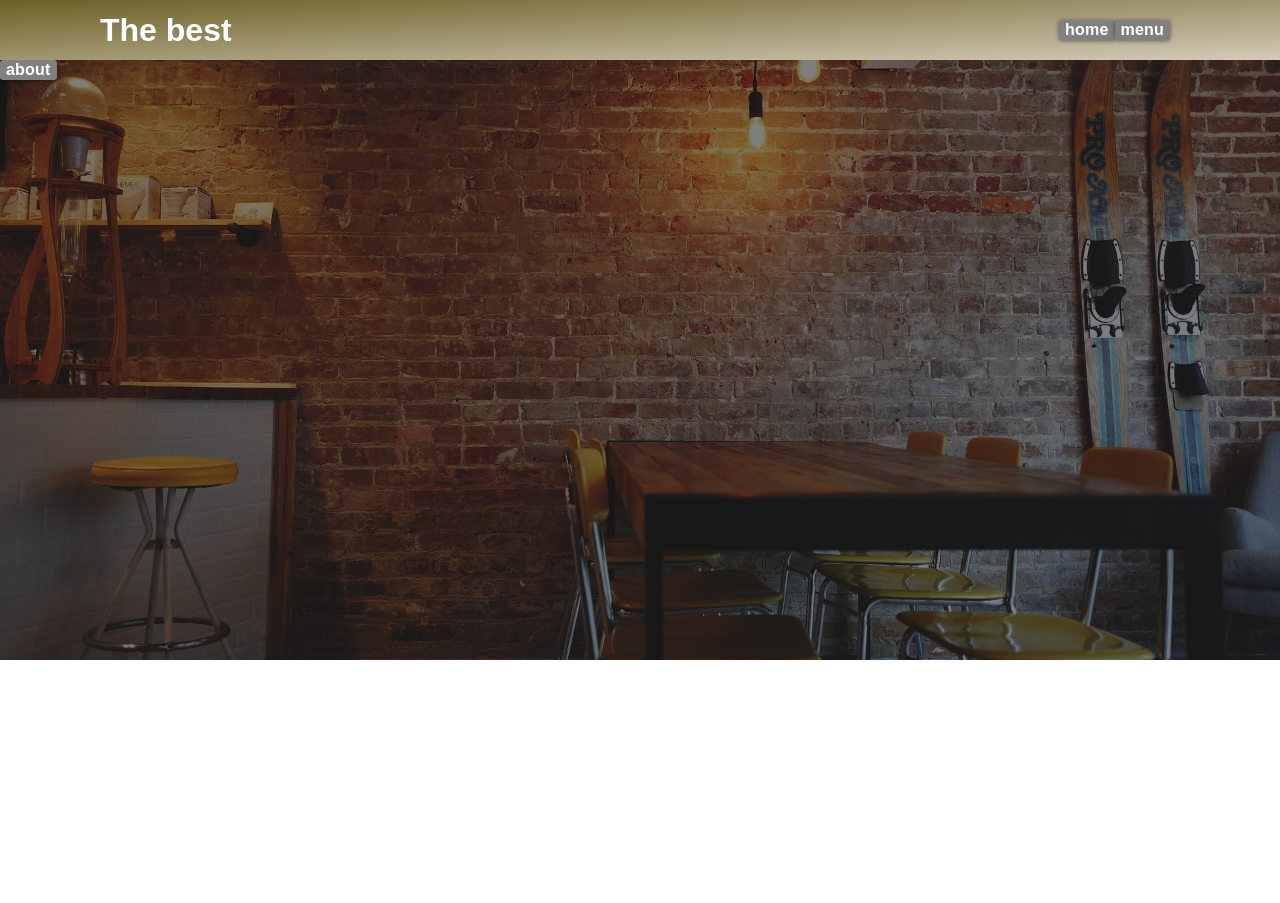
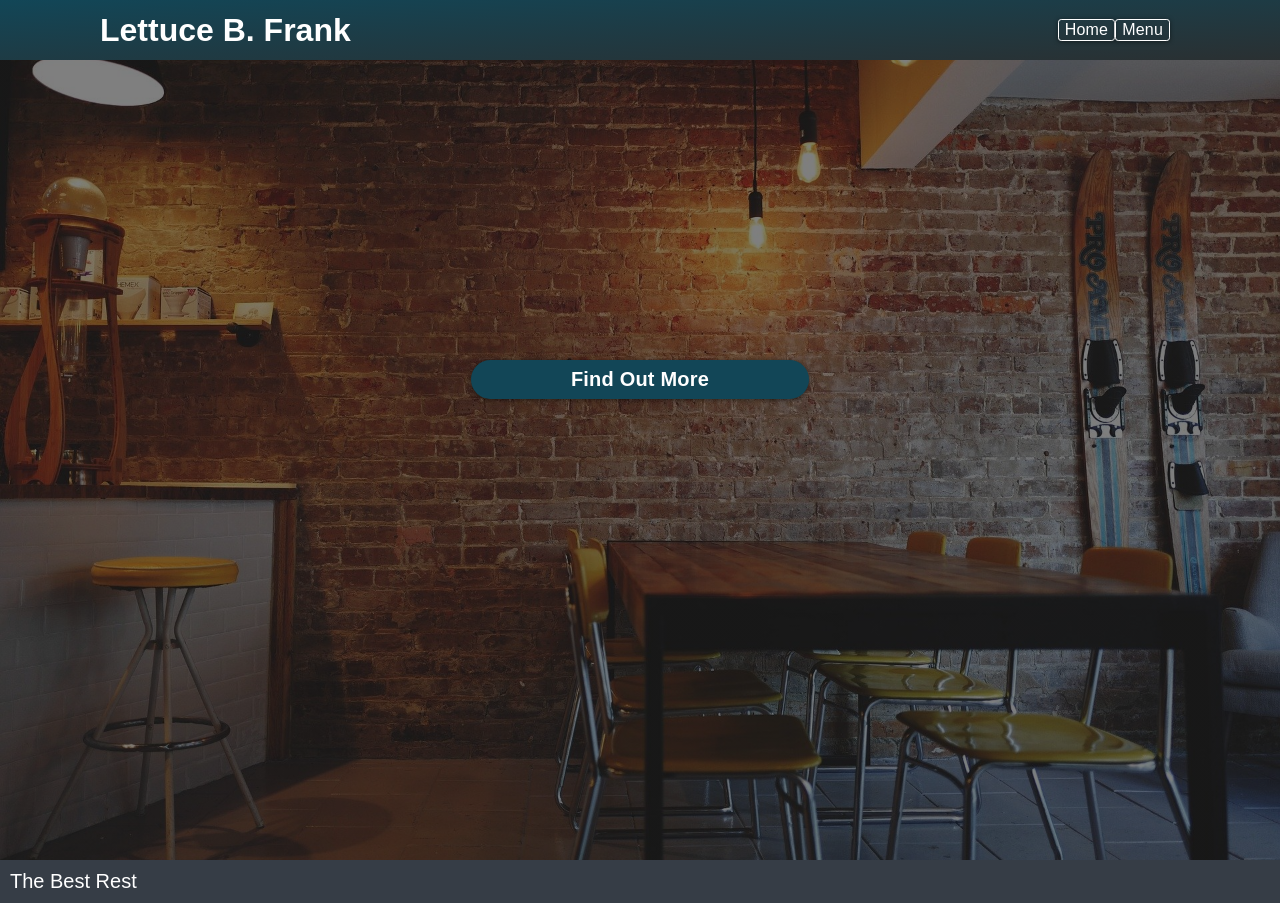
Before and after one commit to andrewbonas/js_-restaurant, a website built with webpack: page dist/index.html in a window 1280 px wide. Before the commit the page ends 800 px from the top, so only its background shows below. Built offline with nearby package versions, Linux system fonts and the light colour scheme.

Commit message:
footer added

```diff
--- a/src/modules/initial-load.js
+++ b/src/modules/initial-load.js
@@ -4,8 +4,8 @@ function createrHeader(id, text) {
   const name = document.createElement('h1');
   name.textContent = text;
   const btnCtn = document.createElement('div');
-  const homeBtn = createBtn('home','home');
-  const menuBtn = createBtn('menu', 'menu');
+  const homeBtn = createBtn('home','Home');
+  const menuBtn = createBtn('menu', 'Menu');
   header.appendChild(name);
   header.appendChild(btnCtn);
   btnCtn.appendChild(homeBtn);
@@ -25,19 +25,34 @@ function createBtn(id, text) {
 function createMain(id) {
   const main = document.createElement('main');
   main.setAttribute('id', id);
-  const aboutBtn = createBtn('about', 'about');
-  main.appendChild(aboutBtn);
+  const div = document.createElement('div')
+
+  const aboutBtn = createBtn('about', 'Find Out More');
+  main.appendChild(div);
+  div.appendChild(aboutBtn);
   return main
+}
+
+function createFooter(id, text) {
+  const footer = document.createElement('footer');
+  footer.setAttribute('id',id);
+  const brand = document.createElement('h1');
+  brand.textContent = text;
+  footer.appendChild(brand);
+  return footer;
 }
 
 function loadPage() {
   const content = document.getElementById('content');
 
-  const header = createrHeader('header', 'The best');
+  const header = createrHeader('header', 'Lettuce B. Frank');
   content.appendChild(header);
 
   const hero = createMain('hero');
-  content.appendChild(hero)
+  content.appendChild(hero);
+
+  const footer = createFooter('footer', 'The Best Rest');
+  content.appendChild(footer);
 }
 
 export default loadPage;
```
Also changed, not shown: dist/index.html, dist/main.js, dist/styles.css.
